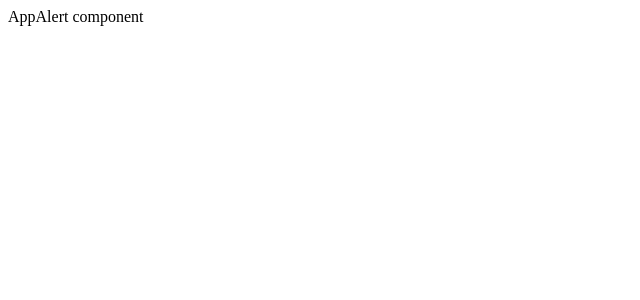
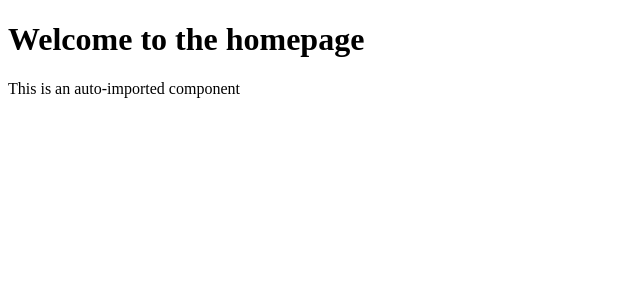
Before and after one commit to jtzook/fleetr, a Nuxt app in the folder web/: page / in a window 1280 px wide. Shown: the top 300 px of the page, without its empty margins (0-640 px from the left). Built offline with nearby package versions, Linux system fonts and the light colour scheme.

Commit message:
add pages/

```diff
--- a/web/app.vue
+++ b/web/app.vue
@@ -1,7 +1,6 @@
 <template>
   <div>
-    <!-- <NuxtWelcome /> -->
-    <AppAlert>AppAlert component</AppAlert>
+    <NuxtPage />
   </div>
 </template>
 
--- /dev/null
+++ b/web/pages/index.vue
@@ -0,0 +1,6 @@
+<template>
+  <div>
+    <h1>Welcome to the homepage</h1>
+    <AppAlert> This is an auto-imported component </AppAlert>
+  </div>
+</template>
--- /dev/null
+++ b/web/pages/register.vue
@@ -0,0 +1,5 @@
+<template>
+  <section>
+    <p>This page will be displayed at the /register route.</p>
+  </section>
+</template>
```
